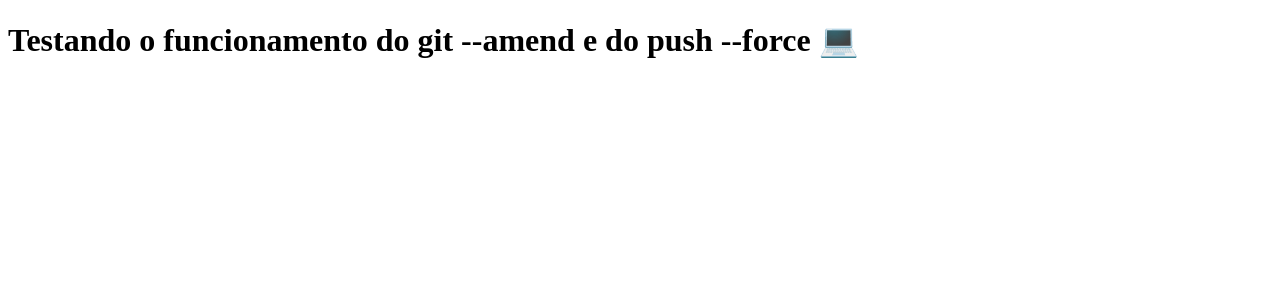
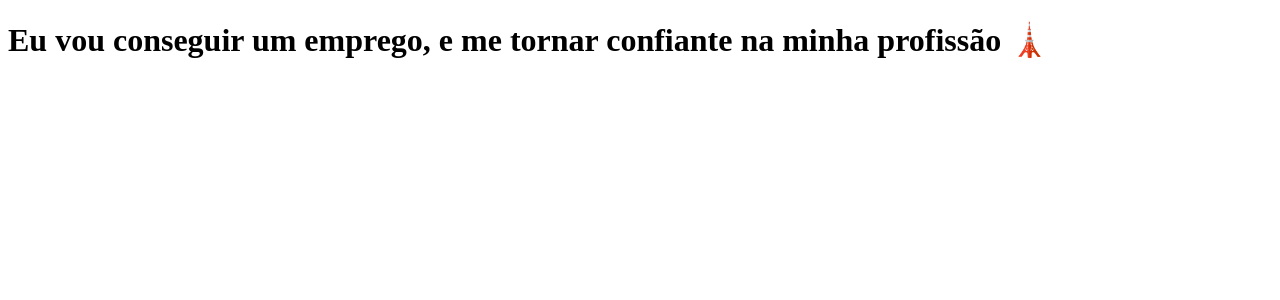
Before and after one commit to pedro-cella/clone-tabnews, a Next.js app: page / in a window 1280 px wide. Shown: the top 300 px of the page. Built offline with nearby package versions, Linux system fonts and the light colour scheme.

Commit message:
voltando ao conteudo do curso

```diff
--- a/pages/index.js
+++ b/pages/index.js
@@ -1,5 +1,5 @@
 function Home() {
-    return <h1>Testando o funcionamento do git --amend e do push --force 💻</h1>
+    return <h1>Eu vou conseguir um emprego, e me tornar confiante na minha profissão 🗼</h1>
 }
 
 export default Home;
```
